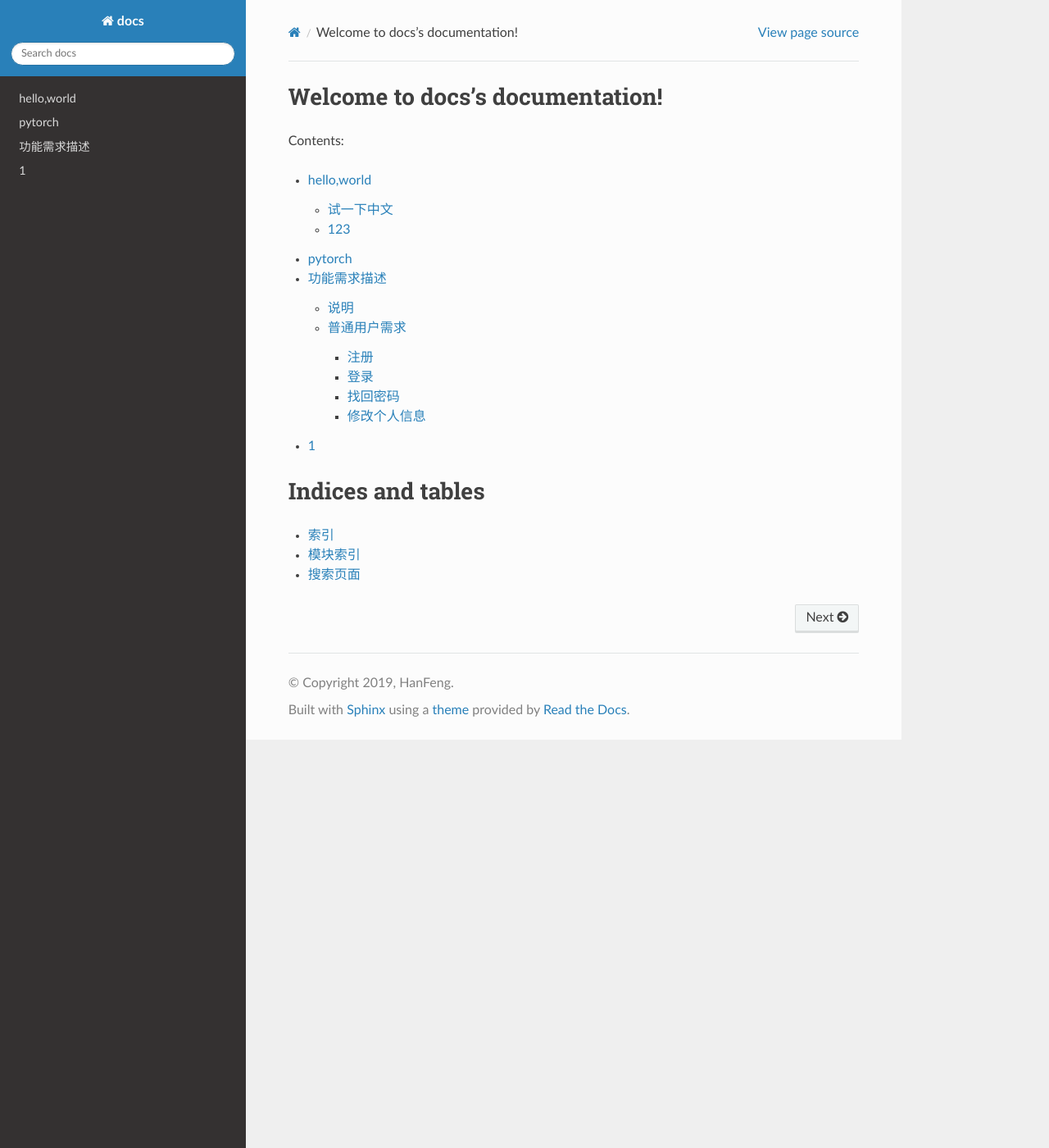
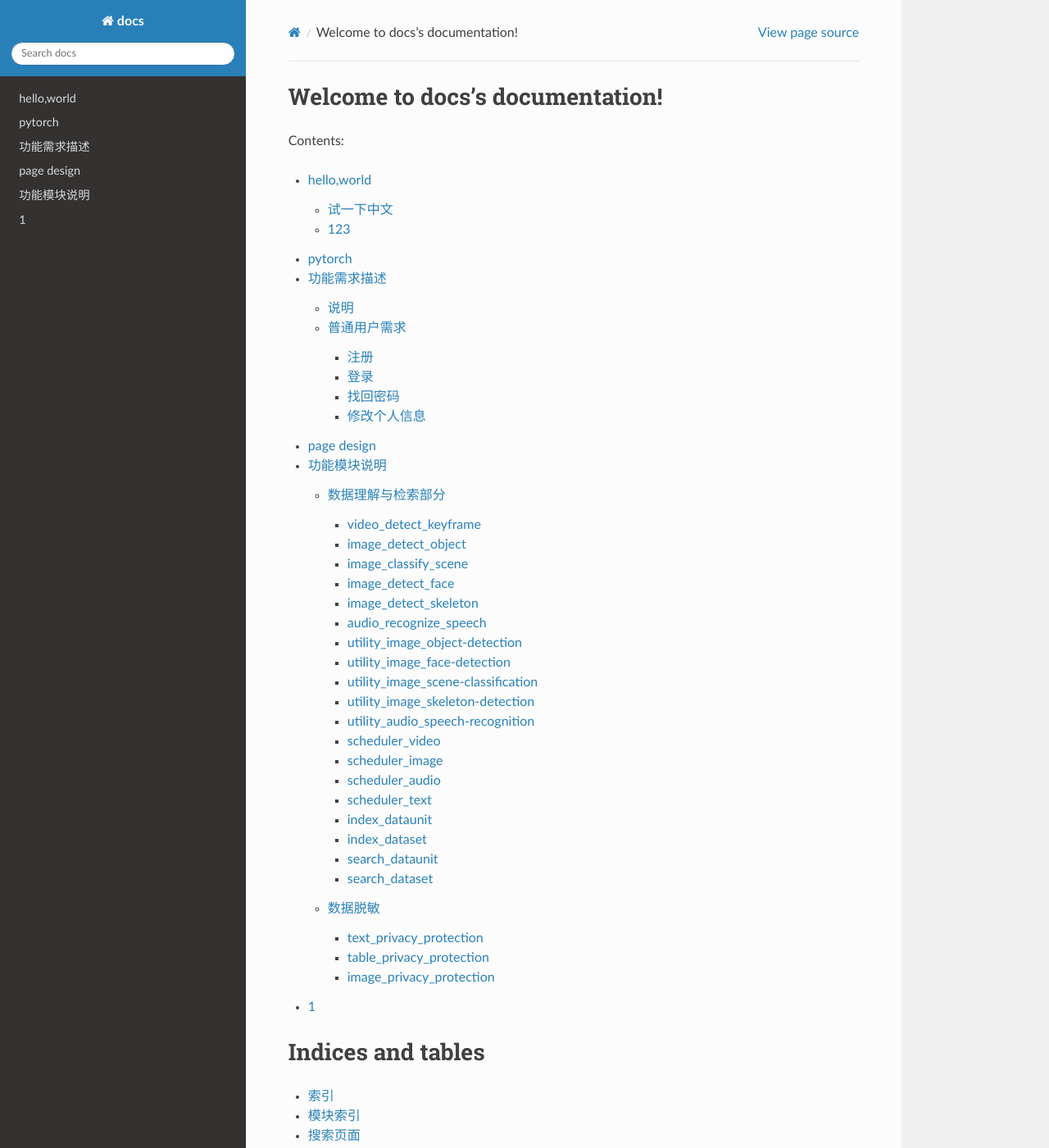
Before and after one commit to datagroupustc/docs, a Sphinx documentation site: the page built from source/index.rst, in a window 1280 px wide and 1400 px high. Shown: the whole window at 82% size. Built offline with Sphinx 7.4.7 and the Read the Docs theme 2.0.0, drawn with Linux system fonts in a browser that asks for light colours; some of the changed lines change nothing that is shown.

Commit message:
add function

````diff
--- a/source/index.rst
+++ b/source/index.rst
@@ -13,6 +13,9 @@ Contents:
    hello
    ML tools/pytorch
    platform/requirement
+   platform/page
+   platform/function
+
    platform/timeline
 
 
--- a/source/platform/function.md
+++ b/source/platform/function.md
@@ -0,0 +1,352 @@
+## 功能模块说明
+
+此部分是为了便于合作开发，将模块的相关说明写于此处，以方便对接。
+
+- **功能概述**：说明模块的功能，和调用此模块的场景
+- **时间安排**：2019.03.20---2019.03.25
+- **开发状态**：已完成、测试中、正在进行、有待开发。
+- **负责人**：负责此模块开发的负责人
+- **运行环境**：正常运行此模块所需的环境，例如python程序，在服务器上运行时是使用哪个虚拟环境
+- **部署位置**：服务器存放此程序的位置
+- **输入参数及说明**：
+   - 参数1名称，类型，含义
+   - 参数2名称，类型，含义
+   - .....
+- **输出参数及说明**：输出的结果应为数据库中的位置信息，或可以直接返回的数值信息，如果是较为复杂的结果，例如程序产生的是json文件，在说明文件地址的同时要声明json文件格式。
+   - 结果变量1名称，类型，含义
+   - result.json例如
+```javascript
+{
+	"dataType":"字符串类型,代表数据类型,和表中的content_type不同,是用户在上传数据集时设置的.下述所有string类型大小限制可为512字符",
+	"dataFunction":"字符串类型,代表数据集的功能,和表中的application_field不同,是用户在上传数据集时设置的描述数据功能的自然语言.",
+	"attributeSet":{//设置数据属性相关的信息
+		"whetherReGenerate":false,//是否可再生？
+		"whetherTimeSentivite":false,//时间敏感？
+		"whetherExclusive":false//使用排他性？（允许多个买家同时使用？）
+	},
+	"collectionSet":{//针对于数据收集的配置描述
+		"timeSpan":[1545133206808,1545133206808],//收集数据的时间区间,是两个Date类型数据构成的数组
+		"locationSpan":"收集数据的地理位置,使用string类型",
+		"otherInfo":"其他能够描述数据生成设置的语句,例如该数据是从嘈杂环境采集的人声数据.string类型",
+		"sourceUrl":"只应用于平台采集数据使用,不开放给上传者填写,string类型"
+	},
+	"totalInfo":"用户或平台填写的,描述整体信息的语句,上述信息都可以以字符串格式存在此处,是至少应有的描述信息"
+}
+```
+   - .....
+- **调用示例与结果**：给出调用模块的命令，以及返回的示例结果
+- **模块内部异常处理机制**：
+   - 说明模块内部的异常处理机制与异常码定义，在例如“输入错误”等常见情况下能够检测出
+   - 返回结果中应包含状态码和错误信息：例如flag=0为正常执行，flag=101为某种异常，errorMsg=xxxx为异常信息
+   - 或者通过log文件记录异常，而非在结果中返回异常信息
+- **其他说明与补充**
+
+### 数据理解与检索部分
+
+#### video_detect_keyframe
+- **功能概述**
+   - 抽取视频关键帧
+- **开发状态**
+- **负责人**
+- **运行环境**
+- **部署位置**
+- **输入参数及说明**
+   - 视频路径
+- **输出参数及说明**
+   - 关键帧存储路径
+- **调用示例与结果**
+- **程序内部异常处理机制**
+
+#### image_detect_object
+- **功能概述**
+   - 检测图片中的物体
+- **开发状态**
+- **负责人**
+- **运行环境**
+- **部署位置**
+- **输入参数及说明**
+   - 图片文件夹路径
+- **输出参数及说明**
+   - 模型运行结果存储路径
+- **调用示例与结果**
+- **程序内部异常处理机制**
+
+#### image_classify_scene
+- **功能概述**
+   - 识别图片的场景类别
+- **开发状态**
+- **负责人**
+- **运行环境**
+- **部署位置**
+- **输入参数及说明**
+   - 图片文件夹路径
+- **输出参数及说明**
+   - 模型运行结果存储路径
+- **调用示例与结果**
+- **程序内部异常处理机制**
+
+#### image_detect_face
+- **功能概述**
+   - 检测图片中的人脸
+- **开发状态**
+- **负责人**
+- **运行环境**
+- **部署位置**
+- **输入参数及说明**
+   - 图片文件夹路径
+- **输出参数及说明**
+   - 模型运行结果存储路径
+- **调用示例与结果**
+- **程序内部异常处理机制**
+
+#### image_detect_skeleton
+- **功能概述**
+   - 检测图片中的人物骨架
+- **开发状态**
+- **负责人**
+- **运行环境**
+- **部署位置**
+- **输入参数及说明**
+   - 图片文件夹路径
+- **输出参数及说明**
+   - 模型运行结果存储路径
+- **调用示例与结果**
+- **程序内部异常处理机制**
+
+#### audio_recognize_speech
+- **功能概述**
+   - 识别音频中的英语
+- **开发状态**
+- **负责人**
+- **运行环境**
+- **部署位置**
+- **输入参数及说明**
+   - 音频文件夹路径
+- **输出参数及说明**
+   - 模型运行结果存储路径
+- **调用示例与结果**
+- **程序内部异常处理机制**
+
+#### utility_image_object-detection
+- **功能概述**
+   - 评估图片数据集的物体检测效用
+- **开发状态**
+- **负责人**
+- **运行环境**
+- **部署位置**
+- **输入参数及说明**
+   - 模型运行结果路径
+- **输出参数及说明**
+   - 数据集效用评估分数
+- **调用示例与结果**
+- **程序内部异常处理机制**
+
+#### utility_image_face-detection
+- **功能概述**
+   - 评估图片数据集的人脸检测效用
+- **开发状态**
+- **负责人**
+- **运行环境**
+- **部署位置**
+- **输入参数及说明**
+   - 模型运行结果路径
+- **输出参数及说明**
+   - 数据集效用评估分数
+- **调用示例与结果**
+- **程序内部异常处理机制**
+
+#### utility_image_scene-classification
+- **功能概述**
+   - 评估图片数据集的场景分类效用
+- **开发状态**
+- **负责人**
+- **运行环境**
+- **部署位置**
+- **输入参数及说明**
+   - 模型运行结果路径
+- **输出参数及说明**
+   - 数据集效用评估分数
+- **调用示例与结果**
+- **程序内部异常处理机制**
+utility_image_skeleton-detection	评估图片数据集的骨架检测效用	模型运行结果路径	数据集效用评估分数
+#### utility_image_skeleton-detection
+- **功能概述**
+   - 评估图片数据集的骨架检测效用
+- **开发状态**
+- **负责人**
+- **运行环境**
+- **部署位置**
+- **输入参数及说明**
+   - 模型运行结果路径
+- **输出参数及说明**
+   - 数据集效用评估分数
+- **调用示例与结果**
+- **程序内部异常处理机制**
+
+#### utility_audio_speech-recognition
+- **功能概述**
+   - 评估音频数据集的语音识别效用
+- **开发状态**
+- **负责人**
+- **运行环境**
+- **部署位置**
+- **输入参数及说明**
+   - 模型运行结果路径
+- **输出参数及说明**
+   - 数据集效用评估分数
+- **调用示例与结果**
+- **程序内部异常处理机制**
+
+#### scheduler_video
+- **功能概述**
+   - 调度视频待运行程序
+- **开发状态**
+- **负责人**
+- **运行环境**
+- **部署位置**
+- **输入参数及说明**
+   - 视频数据集表
+- **输出参数及说明**
+- **调用示例与结果**
+- **程序内部异常处理机制**
+
+#### scheduler_image
+- **功能概述**
+   - 调度图片待运行程序
+- **开发状态**
+- **负责人**
+- **运行环境**
+- **部署位置**
+- **输入参数及说明**
+   - 图片数据集表
+- **输出参数及说明**
+- **调用示例与结果**
+- **程序内部异常处理机制**
+
+#### scheduler_audio
+- **功能概述**
+   - 调度音频待运行程序
+- **开发状态**
+- **负责人**
+- **运行环境**
+- **部署位置**
+- **输入参数及说明**
+   - 音频数据集表
+- **输出参数及说明**
+- **调用示例与结果**
+- **程序内部异常处理机制**
+scheduler_text	调度文本待运行程序	文本数据集表
+#### scheduler_text
+- **功能概述**
+   - 调度文本待运行程序
+- **开发状态**
+- **负责人**
+- **运行环境**
+- **部署位置**
+- **输入参数及说明**
+   - 文本数据集表
+- **输出参数及说明**
+- **调用示例与结果**
+- **程序内部异常处理机制**
+
+#### index_dataunit
+- **功能概述**
+   - 构建/更新数据元的索引文件
+- **开发状态**
+- **负责人**
+- **运行环境**
+- **部署位置**
+- **输入参数及说明**
+   - 模型运行结果路径
+   - 数据集元信息表
+- **输出参数及说明**
+   - 索引文件存储路径
+- **调用示例与结果**
+- **程序内部异常处理机制**
+
+#### index_dataset
+- **功能概述**
+   - 构建/更新数据集的索引文件
+- **开发状态**
+- **负责人**
+- **运行环境**
+- **部署位置**
+- **输入参数及说明**
+   - 模型运行结果路径
+   - 数据集元信息表
+- **输出参数及说明**
+   - 索引文件存储路径
+- **调用示例与结果**
+- **程序内部异常处理机制**
+
+#### search_dataunit
+- **功能概述**
+   - 检索数据元
+- **开发状态**
+- **负责人**
+- **运行环境**
+- **部署位置**
+- **输入参数及说明**
+   - query form （前端传入）
+- **输出参数及说明**
+   - 检索结果 （传回前端）
+- **调用示例与结果**
+- **程序内部异常处理机制**
+
+#### search_dataset
+- **功能概述**
+   - 检索数据集
+- **开发状态**
+- **负责人**
+- **运行环境**
+- **部署位置**
+- **输入参数及说明**
+   - query form （前端传入）
+- **输出参数及说明**
+   - 检索结果 （传回前端）
+- **调用示例与结果**
+- **程序内部异常处理机制**
+
+### 数据脱敏
+
+#### text_privacy_protection
+- **功能概述**
+   - 文本数据脱敏
+- **开发状态**
+- **负责人**
+- **运行环境**
+- **部署位置**
+- **输入参数及说明**
+   - 数据库读入数据，前端获取用户配置
+- **输出参数及说明**
+   - 脱敏后数据集，配置参数存储到数据库，返回给前端数据集路径
+- **调用示例与结果**
+- **程序内部异常处理机制**
+
+#### table_privacy_protection
+- **功能概述**
+   - 表格数据脱敏
+- **开发状态**
+- **负责人**
+- **运行环境**
+- **部署位置**
+- **输入参数及说明**
+   - 数据库读入数据，前端获取用户配置
+- **输出参数及说明**
+   - 脱敏后数据集，配置参数存储到数据库，返回给前端数据集路径
+- **调用示例与结果**
+- **程序内部异常处理机制**
+
+#### image_privacy_protection
+- **功能概述**
+   - 图片数据脱敏
+- **开发状态**
+- **负责人**
+- **运行环境**
+- **部署位置**
+- **输入参数及说明**
+   - 数据库读入数据，前端获取用户配置（需依赖数据理解组对图片多种模型的理解结果）
+- **输出参数及说明**
+   - 脱敏后数据集，配置参数存储到数据库，返回给前端数据集路径
+- **调用示例与结果**
+- **程序内部异常处理机制**
--- a/source/platform/page.md
+++ b/source/platform/page.md
@@ -1 +1 @@
-# 1
+## page design
````
